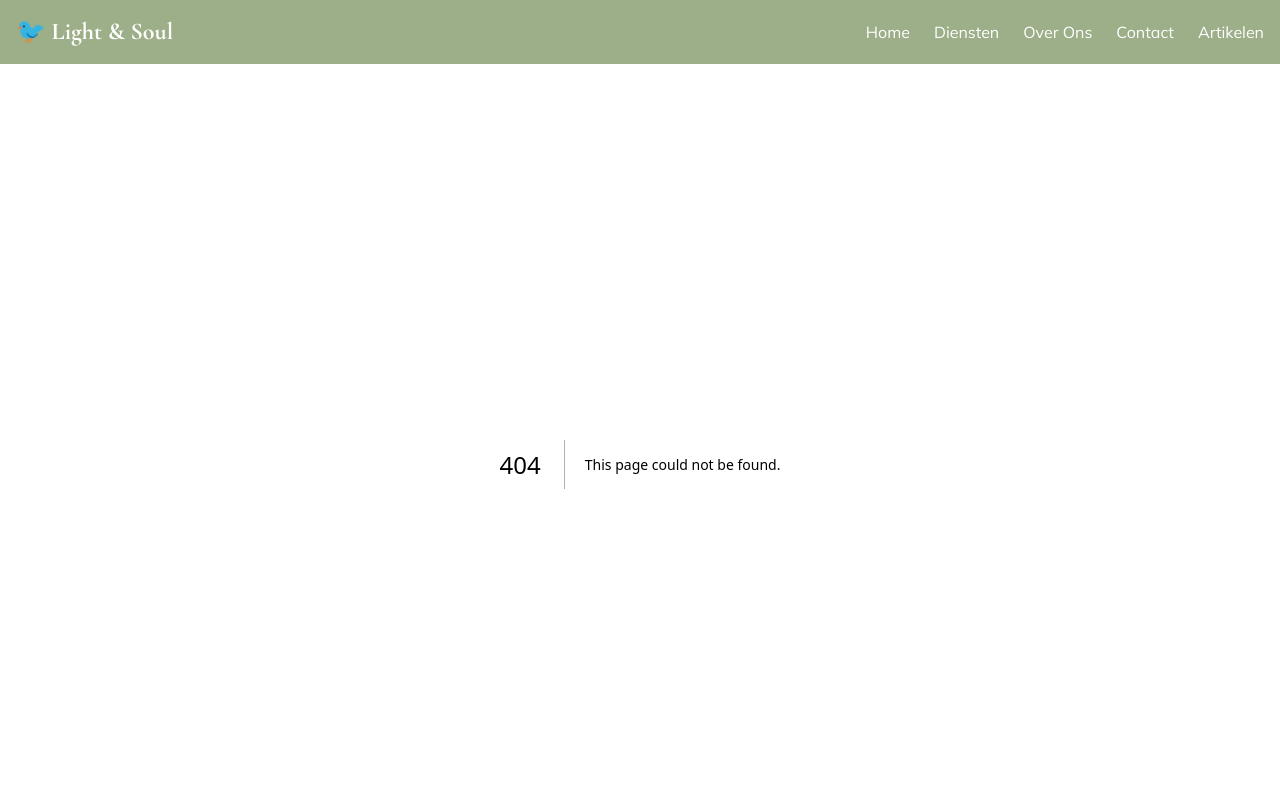
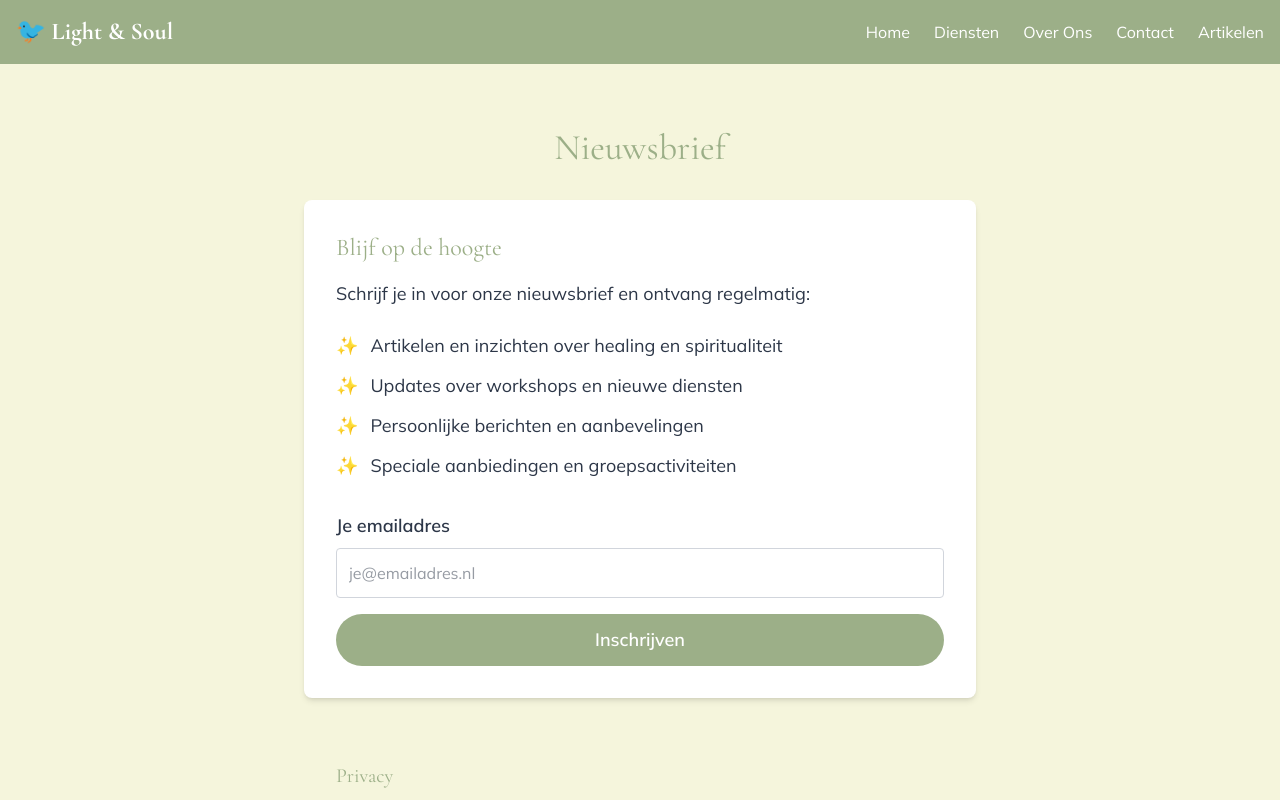
Before and after one commit to hansleemans-commits/lightnsoul, a Next.js app: page /nieuwsbrief in a window 1280 px wide. Before the commit this address had no page. Shown: the top 800 px of the page. Built offline with nearby package versions, Linux system fonts and the light colour scheme.

Commit message:
Add: Create dedicated nieuwsbrief page with signup form

```diff
--- /dev/null
+++ b/app/nieuwsbrief/page.tsx
@@ -0,0 +1,107 @@
+'use client';
+
+import { useState } from 'react';
+
+export default function Nieuwsbrief() {
+  const [message, setMessage] = useState('');
+
+  const handleSubmit = async (e: React.FormEvent<HTMLFormElement>) => {
+    e.preventDefault();
+    const formData = new FormData(e.currentTarget);
+    const email = formData.get('email') as string;
+
+    try {
+      console.log('Sending email:', email);
+      const response = await fetch('/api/nieuwsbrief', {
+        method: 'POST',
+        headers: { 'Content-Type': 'application/json' },
+        body: JSON.stringify({ email }),
+      });
+
+      console.log('Response status:', response.status, 'ok:', response.ok);
+      const data = await response.json();
+      console.log('Response data:', data);
+
+      if (response.ok) {
+        setMessage(data.message || 'Bedankt voor je inschrijving!');
+        const form = e.currentTarget as HTMLFormElement;
+        if (form && typeof form.reset === 'function') {
+          form.reset();
+        }
+      } else {
+        setMessage(data.error || 'Er is iets misgegaan.');
+      }
+    } catch (error) {
+      console.error('Error in form submission:', error);
+      setMessage('Er is iets misgegaan. Probeer het later opnieuw.');
+    }
+  };
+
+  return (
+    <div className="container mx-auto px-4 py-16">
+      <div className="max-w-2xl mx-auto">
+        <h1 className="text-4xl font-serif text-center mb-8 text-sage-green">Nieuwsbrief</h1>
+
+        <div className="bg-white p-8 rounded-lg shadow-md mb-8">
+          <h2 className="text-2xl font-serif mb-4 text-sage-green">Blijf op de hoogte</h2>
+          <p className="text-lg mb-6">
+            Schrijf je in voor onze nieuwsbrief en ontvang regelmatig:
+          </p>
+          <ul className="mb-8 space-y-3 text-lg">
+            <li className="flex items-start">
+              <span className="text-soft-gold mr-3">✨</span>
+              <span>Artikelen en inzichten over healing en spiritualiteit</span>
+            </li>
+            <li className="flex items-start">
+              <span className="text-soft-gold mr-3">✨</span>
+              <span>Updates over workshops en nieuwe diensten</span>
+            </li>
+            <li className="flex items-start">
+              <span className="text-soft-gold mr-3">✨</span>
+              <span>Persoonlijke berichten en aanbevelingen</span>
+            </li>
+            <li className="flex items-start">
+              <span className="text-soft-gold mr-3">✨</span>
+              <span>Speciale aanbiedingen en groepsactiviteiten</span>
+            </li>
+          </ul>
+
+          <form className="space-y-4" onSubmit={handleSubmit}>
+            <div>
+              <label htmlFor="email" className="block text-lg font-semibold mb-2">
+                Je emailadres
+              </label>
+              <input
+                type="email"
+                id="email"
+                name="email"
+                placeholder="je@emailadres.nl"
+                className="w-full p-3 rounded border border-gray-300 focus:outline-none focus:border-sage-green"
+                required
+              />
+            </div>
+            <button
+              type="submit"
+              className="w-full bg-sage-green text-white px-6 py-3 rounded-full hover:bg-deep-olive transition-colors font-semibold text-lg"
+            >
+              Inschrijven
+            </button>
+            {message && (
+              <p className={`mt-4 p-4 rounded ${message.includes('Bedankt') ? 'bg-green-100 text-green-800' : 'bg-red-100 text-red-800'}`}>
+                {message}
+              </p>
+            )}
+          </form>
+        </div>
+
+        <div className="bg-warm-ivory p-8 rounded-lg">
+          <h3 className="text-xl font-serif mb-4 text-sage-green">Privacy</h3>
+          <p className="text-sm text-gray-700">
+            Wij respecteren je privacy. Je emailadres wordt niet gedeeld met derden en je kunt je op elk moment afmelden.
+            Voor meer informatie, zie onze <a href="/privacy" className="text-sage-green hover:underline">privacyverklaring</a>.
+          </p>
+        </div>
+      </div>
+    </div>
+  );
+}
```
